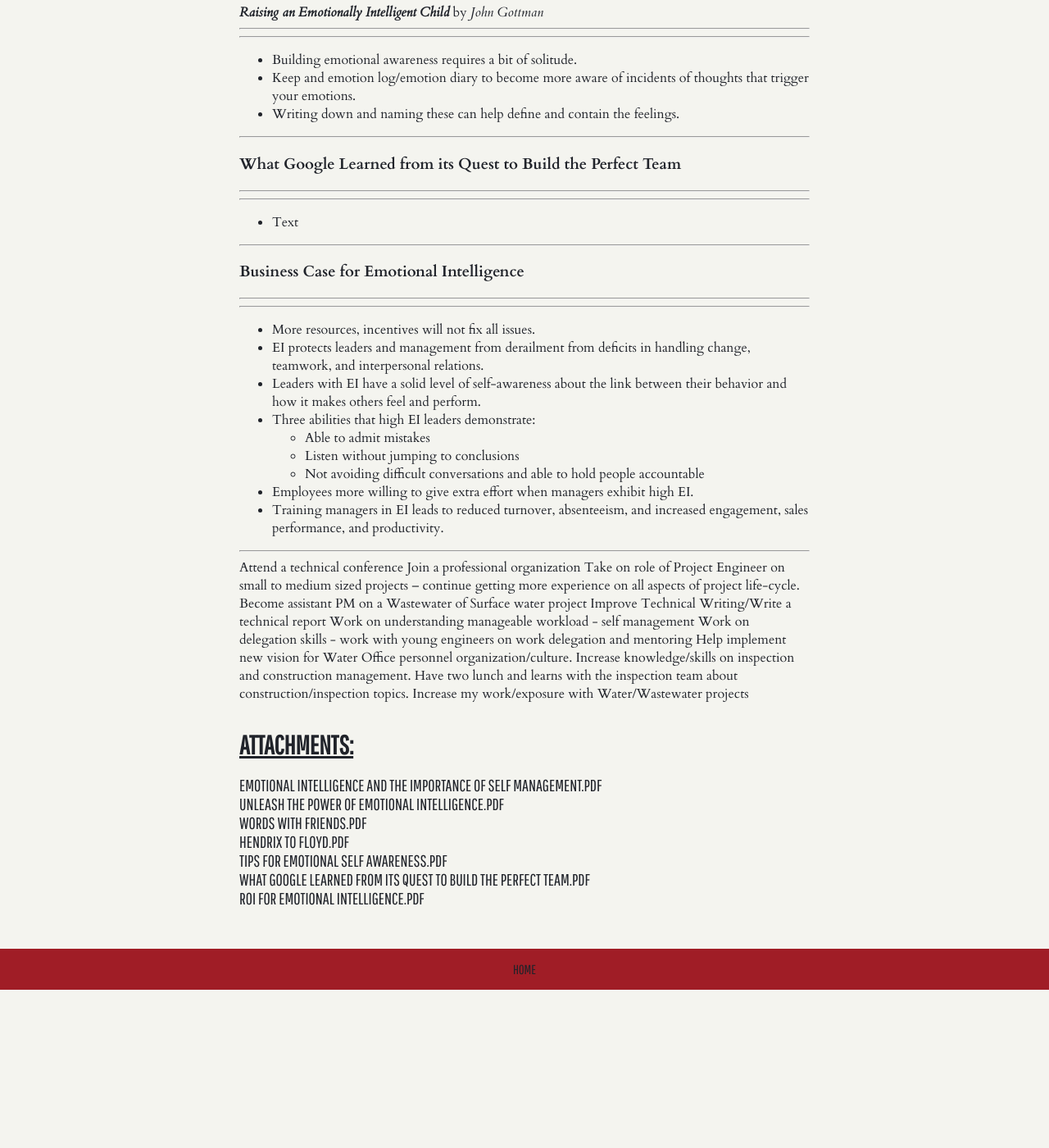
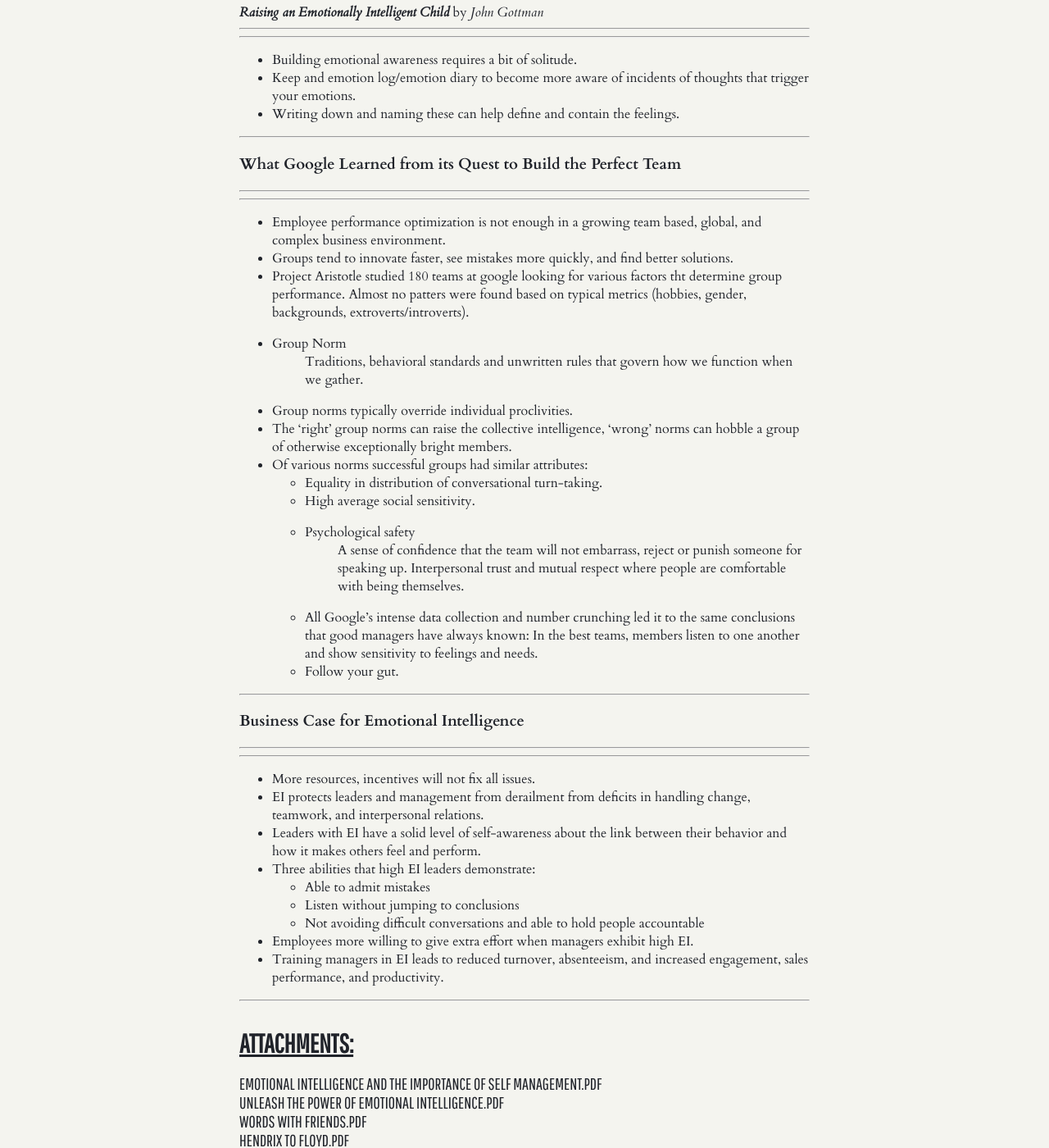
Before and after one commit to andrerwolff/andrerwolff.github.io, a Jekyll site: the page built from _posts/2021-06-30-ALPS-Seminar-I.md, in a window 1280 px wide and 1400 px high, scrolled down 2490 px. Shown: the whole window at 82% size. Built offline with Jekyll 4.4.1, drawn with Linux system fonts in a browser that asks for light colours; before the commit the page ends 3697 px from its top, so only the background shows below that.

Commit message:
Post update

```diff
--- a/_posts/2021-06-30-ALPS-Seminar-I.md
+++ b/_posts/2021-06-30-ALPS-Seminar-I.md
@@ -106,7 +106,20 @@ attachments: Emotional Intelligence and the Importance of Self Management.pdf; U
 ### What Google Learned from its Quest to Build the Perfect Team
 ---
 ---
-- Text
+- Employee performance optimization is not enough in a growing team based, global, and complex business environment.
+- Groups tend to innovate faster, see mistakes more quickly, and find better solutions.
+- Project Aristotle studied 180 teams at google looking for various factors tht determine group performance. Almost no patters were found based on typical metrics (hobbies, gender, backgrounds, extroverts/introverts).
+- Group Norm
+  : Traditions, behavioral standards and unwritten rules that govern how we function when we gather.
+- Group norms typically override individual proclivities.
+- The 'right' group norms can raise the collective intelligence, 'wrong' norms can hobble a group of otherwise exceptionally bright members.
+- Of various norms successful groups had similar attributes:
+  - Equality in distribution of conversational turn-taking.
+  - High average social sensitivity.
+  - Psychological safety
+    : A sense of confidence that the team will not embarrass, reject or punish someone for speaking up. Interpersonal trust and mutual respect where people are comfortable with being themselves.
+  - All Google's intense data collection and number crunching led it to the same conclusions that good managers have always known: In the best teams, members listen to one another and show sensitivity to feelings and needs.
+  - Follow your gut.
 
 ---
 
@@ -124,13 +137,3 @@ attachments: Emotional Intelligence and the Importance of Self Management.pdf; U
 - Training managers in EI leads to reduced turnover, absenteeism, and increased engagement, sales performance, and productivity.
 
 ---
-Attend a technical conference
-Join a professional organization
-Take on role of Project Engineer on small to medium sized projects – continue getting more experience on all aspects of project life-cycle.
-Become assistant PM on a Wastewater of Surface water project
-Improve Technical Writing/Write a technical report
-Work on understanding manageable workload - self management
-Work on delegation skills - work with young engineers on work delegation and mentoring
-Help implement new vision for Water Office personnel organization/culture.
-Increase knowledge/skills on inspection and construction management. Have two lunch and learns with the inspection team about construction/inspection topics.
-Increase my work/exposure with Water/Wastewater projects
```
